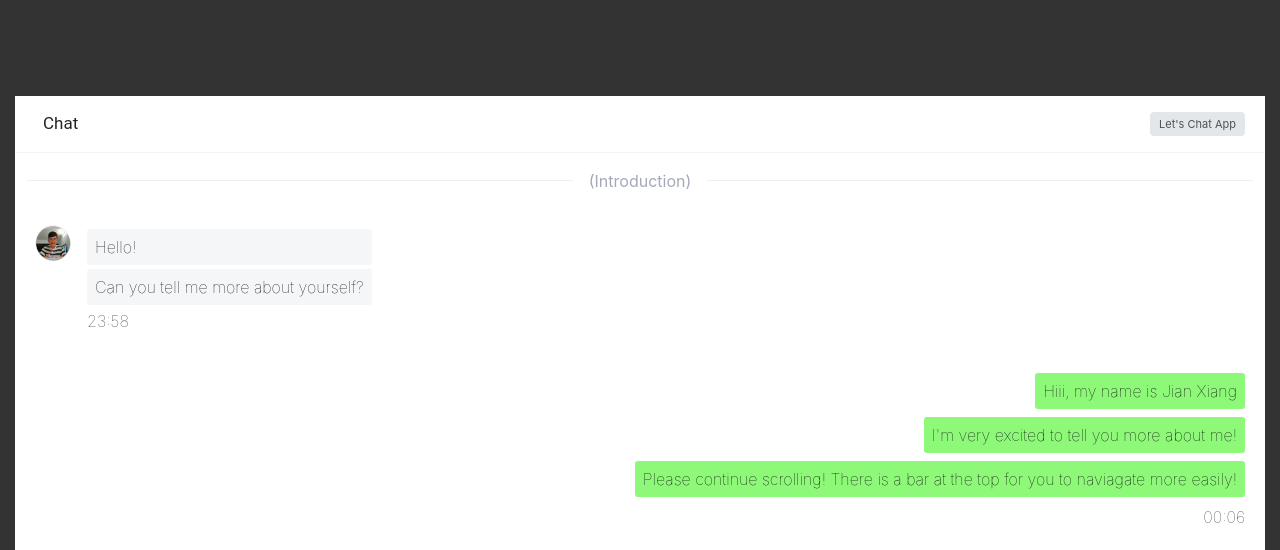
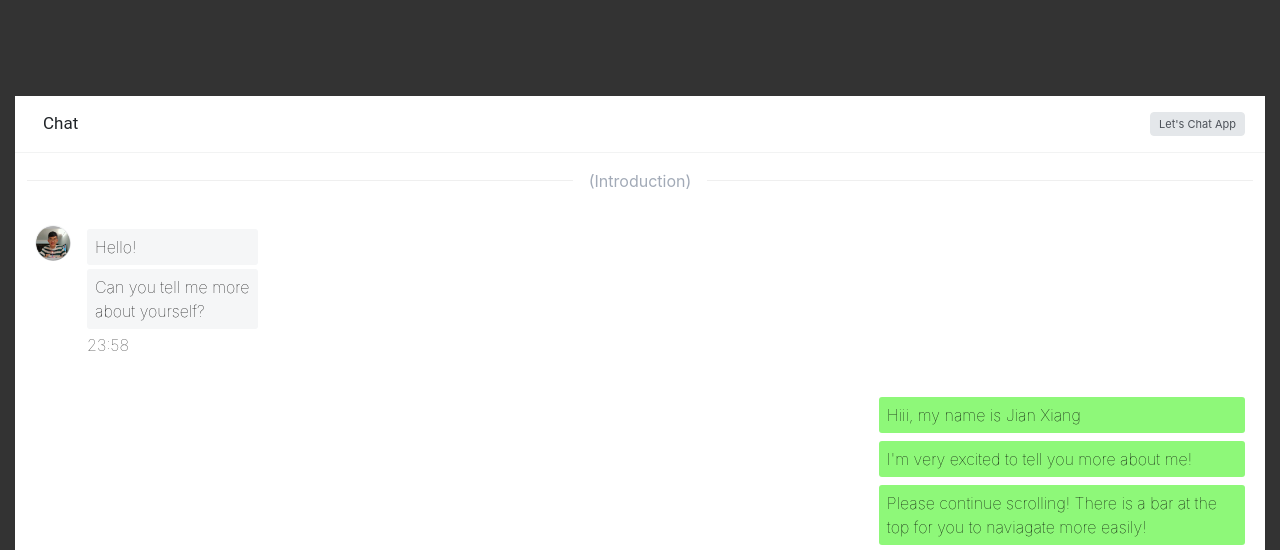
Before and after one commit to changjianxiang/webDevelopment, a plain HTML site: page index.html in a window 1280 px wide. Shown: the top 550 px of the page. Drawn offline with nearby package versions, Linux system fonts and the light colour scheme.

Commit message:
Update style.css

```diff
--- a/style.css
+++ b/style.css
@@ -195,7 +195,7 @@ h4.card-title {
     padding-left: 64px;
     -webkit-box-orient: horizontal;
     -webkit-box-direction: reverse;
-    flex-direction: row-reverse
+    flex-direction: row-reverse;
 }
 
 .media-chat {
@@ -213,7 +213,8 @@ h4.card-title {
     float: right;
     clear: right;
     background-color: #7cf764dc;
-    color: rgb(0, 0, 0)
+    color: rgb(0, 0, 0);
+    width: 60%;
 }
 
 .media-chat .media-body p {
@@ -221,7 +222,8 @@ h4.card-title {
     padding: 6px 8px;
     margin: 4px 0;
     background-color: #f5f6f7;
-    border-radius: 3px
+    border-radius: 3px;
+    width: 60%;
 }
 
 .border-light {
```
